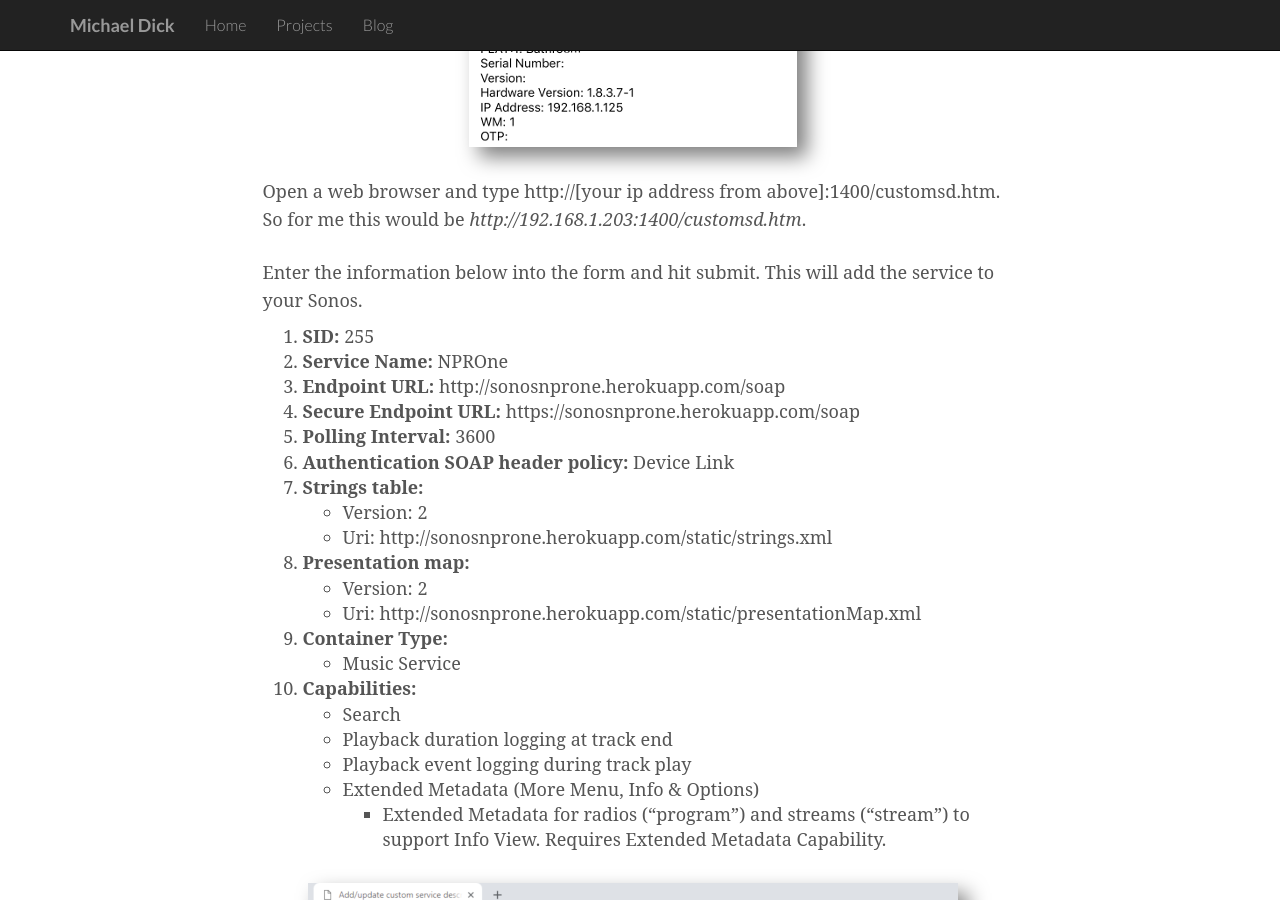
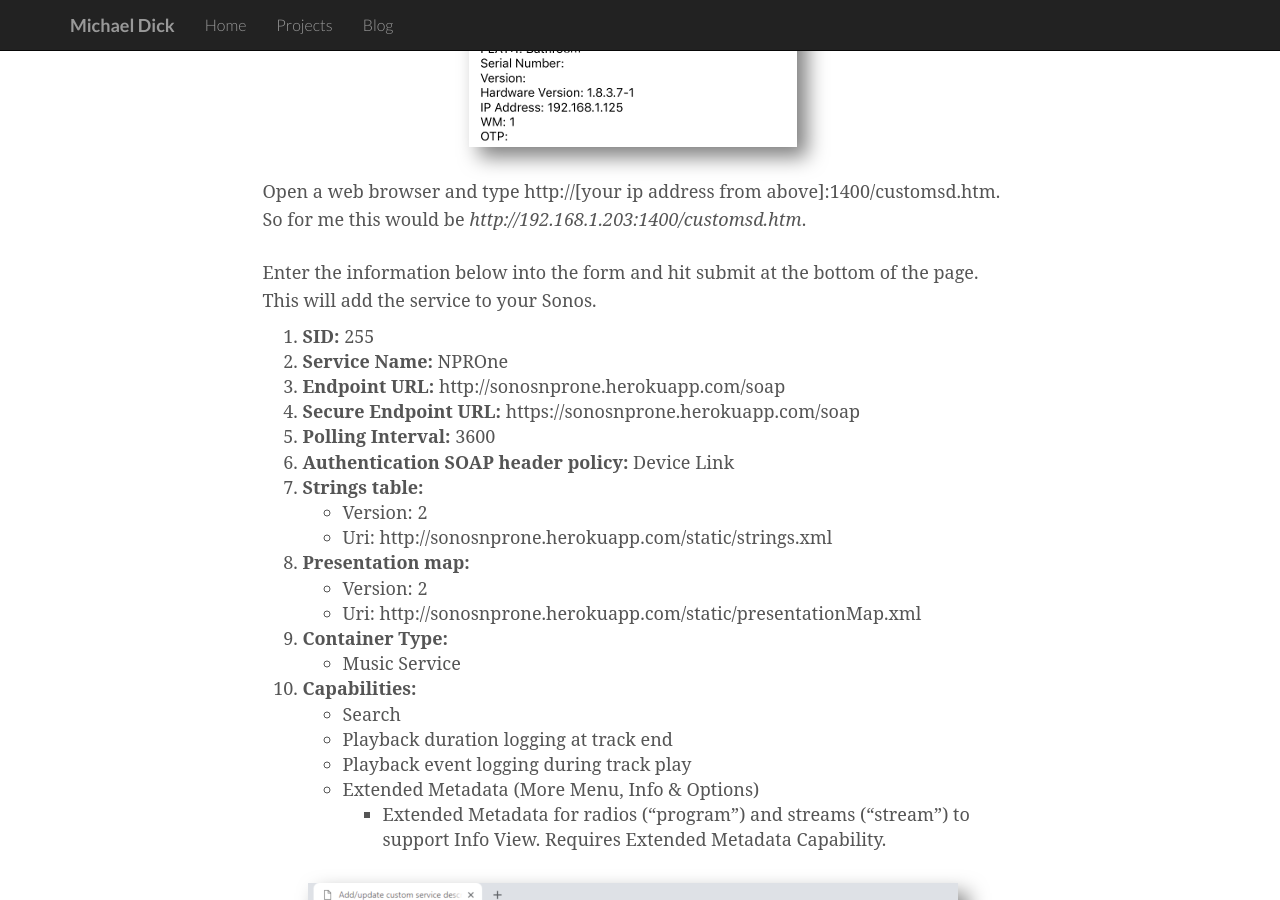
Before and after one commit to bertique/bertique.github.io, a Jekyll site: the page built from sonosnpr.md, in a window 1280 px wide and 900 px high, scrolled down 2837 px. Built offline with Jekyll 4.4.1, drawn with Linux system fonts in a browser that asks for light colours; comment, search, counter and statistics services are not loaded.

Commit message:
Update sonosnpr.md

```diff
--- a/sonosnpr.md
+++ b/sonosnpr.md
@@ -83,7 +83,7 @@
 
 Open a web browser and type http://[your ip address from above]:1400/customsd.htm. So for me this would be *http://192.168.1.203:1400/customsd.htm*.
 
-Enter the information below into the form and hit submit. This will add the service to your Sonos.
+Enter the information below into the form and hit submit at the bottom of the page. This will add the service to your Sonos.
 
 1. **SID:** 255
 2. **Service Name:** NPROne
```
